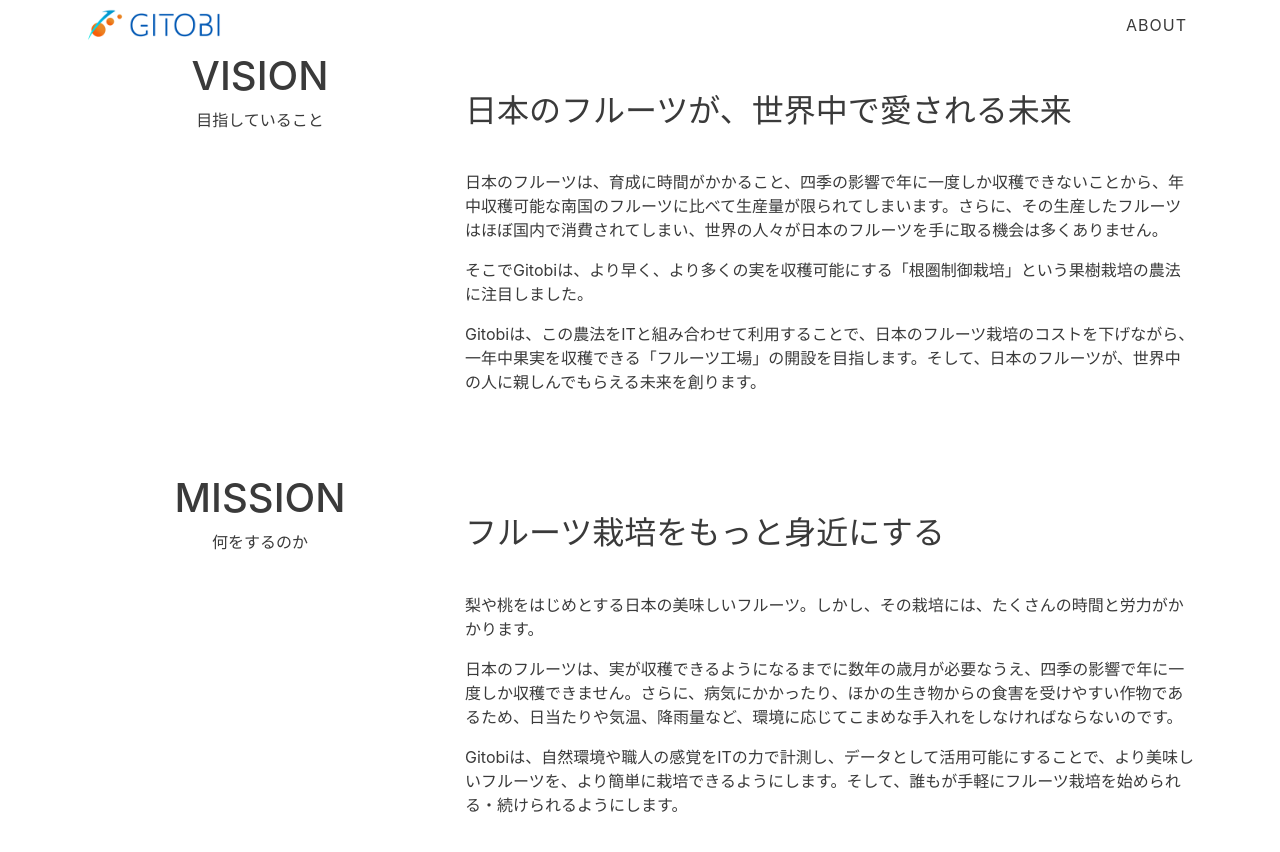
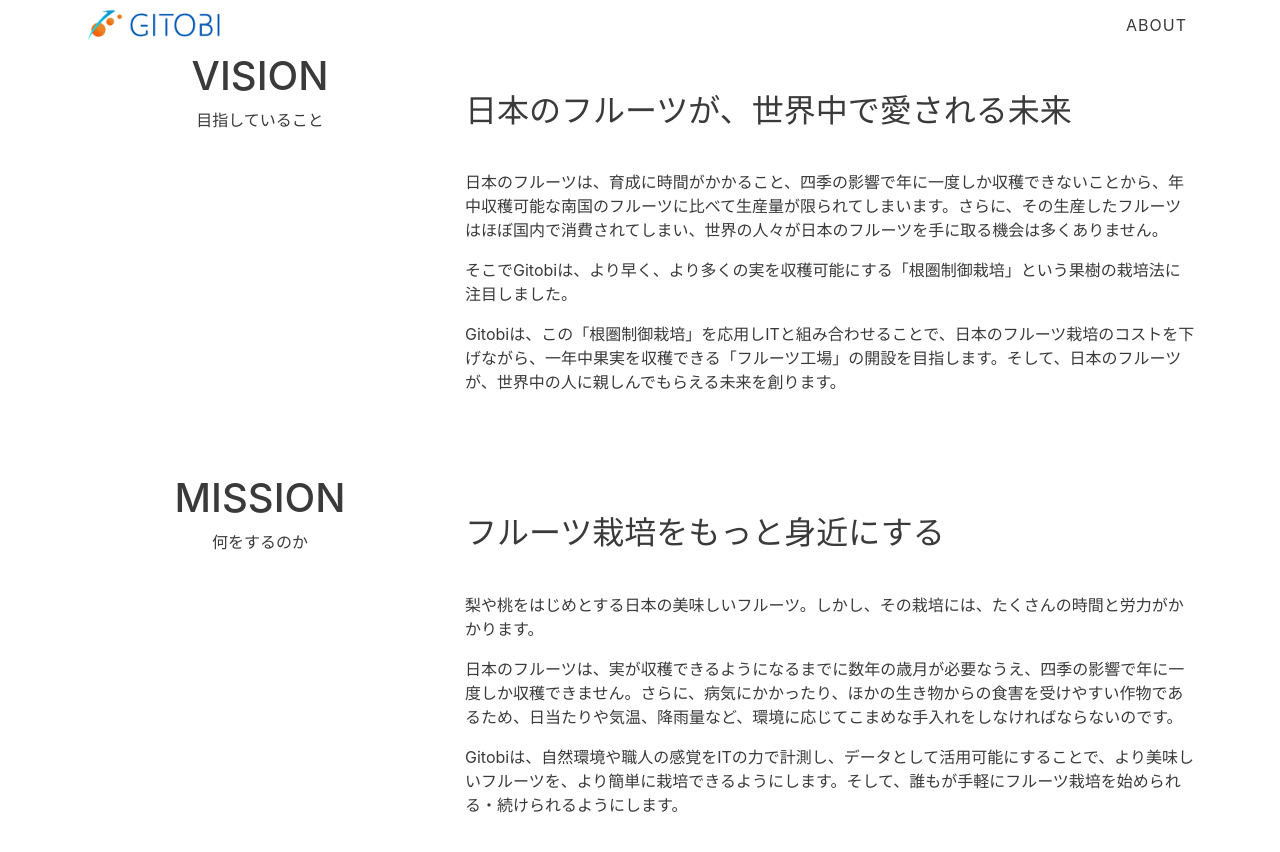
Before and after one commit to gitobi/gitobi.github.io, a Jekyll site: the page built from about/index.html, in a window 1280 px wide and 900 px high, scrolled down 498 px. Shown: the top 852 px of the window. Built offline with Jekyll 4.4.1, drawn with Linux system fonts in a browser that asks for light colours; nearby versions of some CDN libraries.

Commit message:
Update about page

```diff
--- a/about/index.html
+++ b/about/index.html
@@ -30,8 +30,8 @@ permalink: /about/
                     <div class="content">
                         <h2>日本のフルーツが、世界中で愛される未来</h2>
                         <p>日本のフルーツは、育成に時間がかかること、四季の影響で年に一度しか収穫できないことから、年中収穫可能な南国のフルーツに比べて生産量が限られてしまいます。さらに、その生産したフルーツはほぼ国内で消費されてしまい、世界の人々が日本のフルーツを手に取る機会は多くありません。</p>
-                        <p>そこでGitobiは、より早く、より多くの実を収穫可能にする「根圏制御栽培」という果樹栽培の農法に注目しました。</p>
-                        <p>Gitobiは、この農法をITと組み合わせて利用することで、日本のフルーツ栽培のコストを下げながら、一年中果実を収穫できる「フルーツ工場」の開設を目指します。そして、日本のフルーツが、世界中の人に親しんでもらえる未来を創ります。</p>
+                        <p>そこでGitobiは、より早く、より多くの実を収穫可能にする「根圏制御栽培」という果樹の栽培法に注目しました。</p>
+                        <p>Gitobiは、この「根圏制御栽培」を応用しITと組み合わせることで、日本のフルーツ栽培のコストを下げながら、一年中果実を収穫できる「フルーツ工場」の開設を目指します。そして、日本のフルーツが、世界中の人に親しんでもらえる未来を創ります。</p>
                     </div>
                 </div>
             </div>
```
